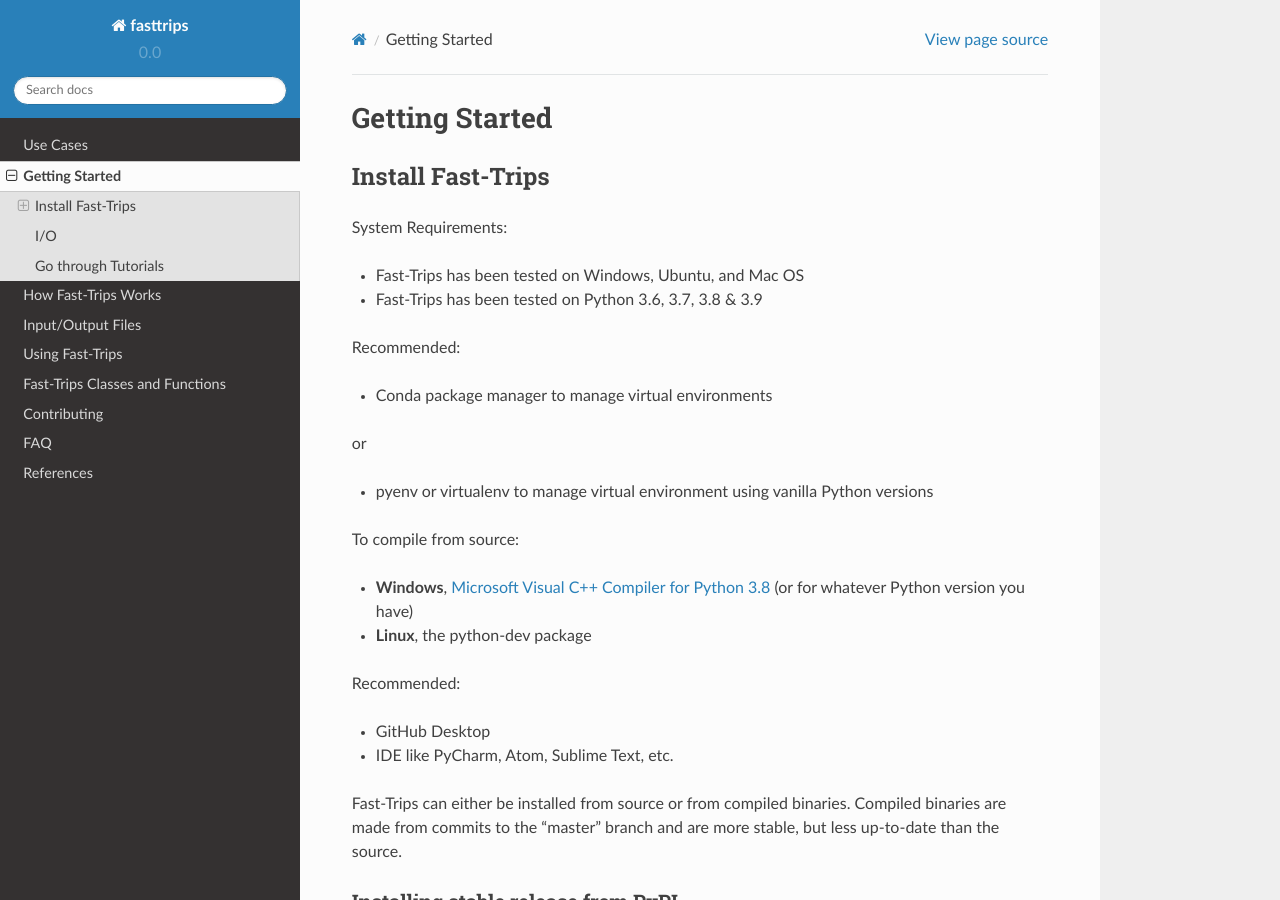
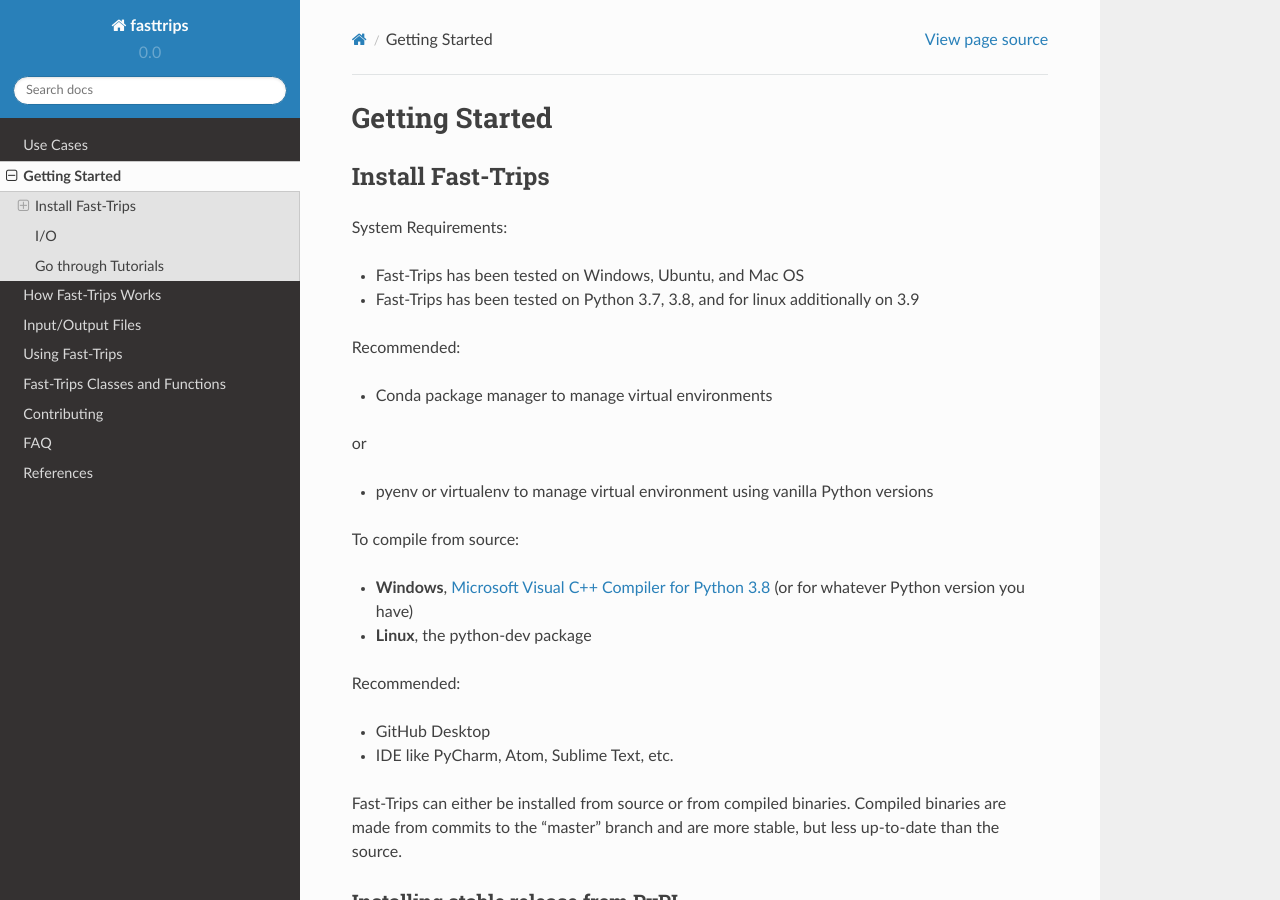
Before and after one commit to Fast-Trips/fast-trips, a Sphinx documentation site: the page built from doc/source/gettingstarted.rst, in a window 1280 px wide and 900 px high. Built offline with Sphinx 7.4.7 and the Read the Docs theme 2.0.0, drawn with Linux system fonts in a browser that asks for light colours.

Commit message:
update doc to reflect changed python versions

```diff
--- a/doc/source/gettingstarted.rst
+++ b/doc/source/gettingstarted.rst
@@ -10,7 +10,7 @@ Install Fast-Trips
 System Requirements:
 
 - Fast-Trips has been tested on Windows, Ubuntu, and Mac OS
-- Fast-Trips has been tested on Python 3.6, 3.7, 3.8 & 3.9
+- Fast-Trips has been tested on Python 3.7, 3.8, and for linux additionally on 3.9
 
 Recommended:
 
```
